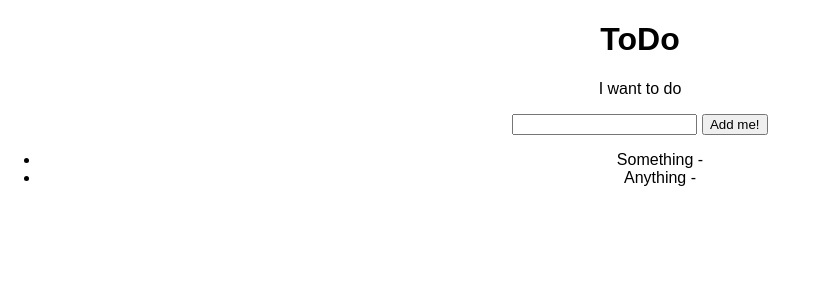
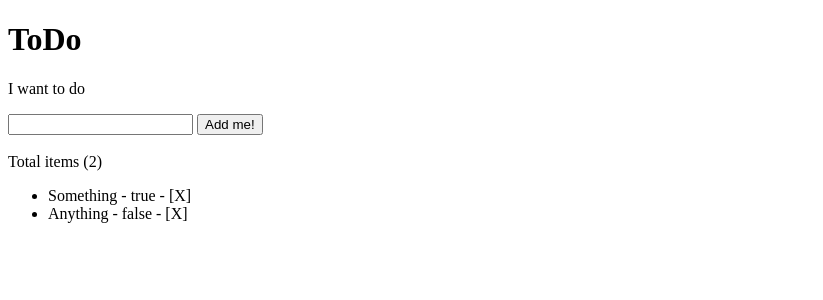
Before and after one commit to jhderojasUVa/ToDo, a React (Create React App) app in the folder react/: page / in a window 1280 px wide. Shown: the top 300 px of the page, without its empty margins (0-823 px from the left). Built offline with nearby package versions, Linux system fonts and the light colour scheme.

Commit message:
Temporal
A temporal upload. Remember that it's not finished

```diff
--- a/react/src/App.css
+++ b/react/src/App.css
@@ -1,3 +1,3 @@
 .App {
-  text-align: center;
+  text-align: left;
 }
--- a/react/src/App.js
+++ b/react/src/App.js
@@ -30,7 +30,8 @@ class App extends Component {
     return (
       <div className="App">
         <h1>ToDo</h1>
-        <FormComponent/>
+        <FormComponent items={this.state.items}/>
+        <br />
         <TodoItemComponent items={this.state.items}/>
       </div>
     );
--- a/react/src/components/formcomponent/form.js
+++ b/react/src/components/formcomponent/form.js
@@ -19,11 +19,17 @@ class FormComponent extends Component {
   }
 
   handleSubmit(event) {
-    alert('Submited '+this.state.whattodo);
-    event.preventDefault;
+    // Addiding an item
+    this.props.items.push({
+      whattodo: this.state.whattodo,
+      itsdone: true
+    });
+    console.log(this.props.items);
+    event.preventDefault();
   }
 
   render() {
+    console.log(this.props.items);
     return (
       <div className="FormComponent">
         <p>I want to do {this.state.whattodo}</p>
--- a/react/src/components/todoitemscomponent/todoitems.js
+++ b/react/src/components/todoitemscomponent/todoitems.js
@@ -2,21 +2,42 @@ import React, { Component } from 'react';
 
 class TodoItemComponent extends Component {
 
+  constructor(props) {
+    super(props);
+
+    this.deleteItem = this.deleteItem.bind(this);
+    this.changeItem = this.changeItem.bind(this);
+  }
+
+  deleteItem(index) {
+    console.log('deleteIndex = '+index);
+  }
+
+  changeItem(index) {
+    console.log('changeItem = '+index);
+  }
+
   render() {
 
-    let items;
+    let items, itsdoneitem;
 
     if (this.props.items) {
-      items = this.props.items.map(item => {
-        console.log(item);
+      items = this.props.items.map((item, index) => {
+        console.log(index);
+        if (item.itsdone === true) {
+          itsdoneitem = 'true';
+        } else {
+          itsdoneitem = 'false';
+        }
         return (
-          <li>{item.whattodo} - {item.itsdone}</li>
+          <li key={index}>{item.whattodo} - <a href={this.changeItem(index)}>{itsdoneitem}</a> - <a href={this.deleteItem(index)}>[X]</a></li>
         )
       });
     }
 
     return (
       <div className="todoItemComponent">
+      Total items ({this.props.items.length})
         <ul>
           {items}
         </ul>
--- a/react/src/index.css
+++ b/react/src/index.css
@@ -1,5 +1,3 @@
 body {
-  margin: 0;
-  padding: 0;
-  font-family: sans-serif;
+  font-family: 12px Arial;
 }
```
